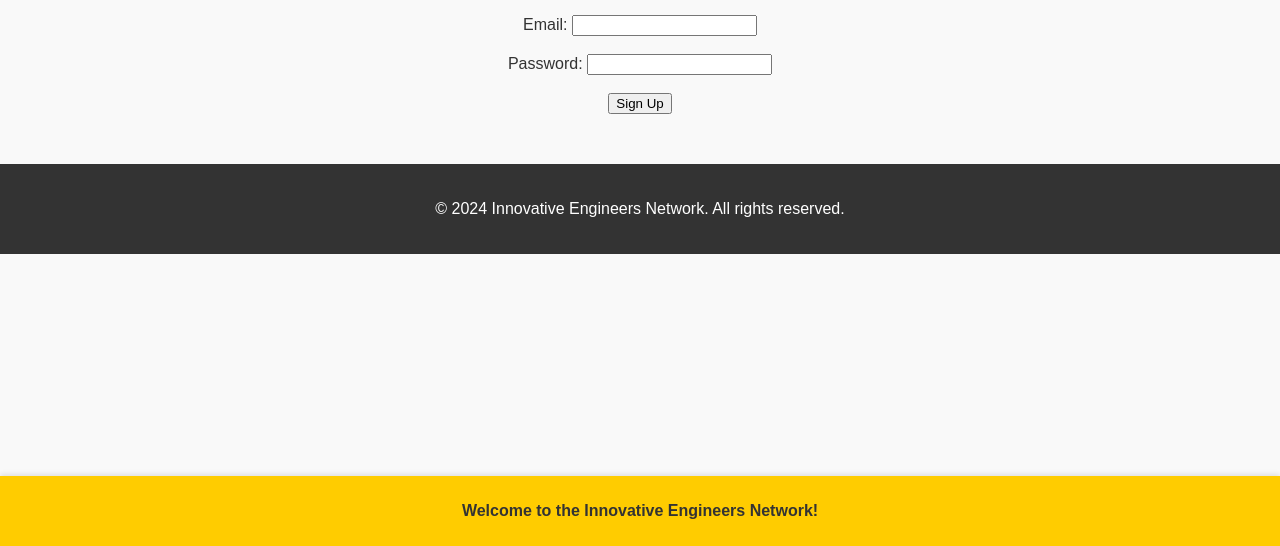
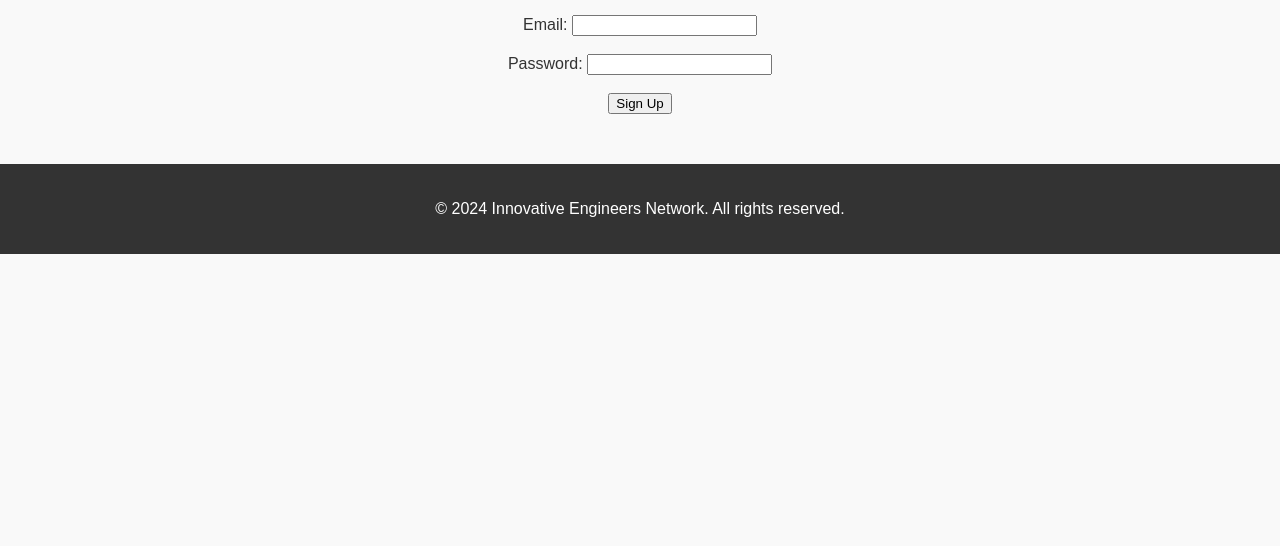
Before and after one commit to Engineeering/2234wdf, a plain HTML site: page signup.html in a window 1280 px wide. Shown: the part 254-800 px from the top of the page. Drawn offline with Linux system fonts and the light colour scheme.

Commit message:
Update signup.html

```diff
--- a/signup.html
+++ b/signup.html
@@ -50,10 +50,7 @@
     <p>&copy; 2024 Innovative Engineers Network. All rights reserved.</p>
 </footer>
 
-<!-- Yellow Toolbar -->
-<div class="yellow-toolbar">
-    <p>Welcome to the Innovative Engineers Network!</p>
-</div>
+
 
 <script src="signup.js"></script>
 </body>
```
